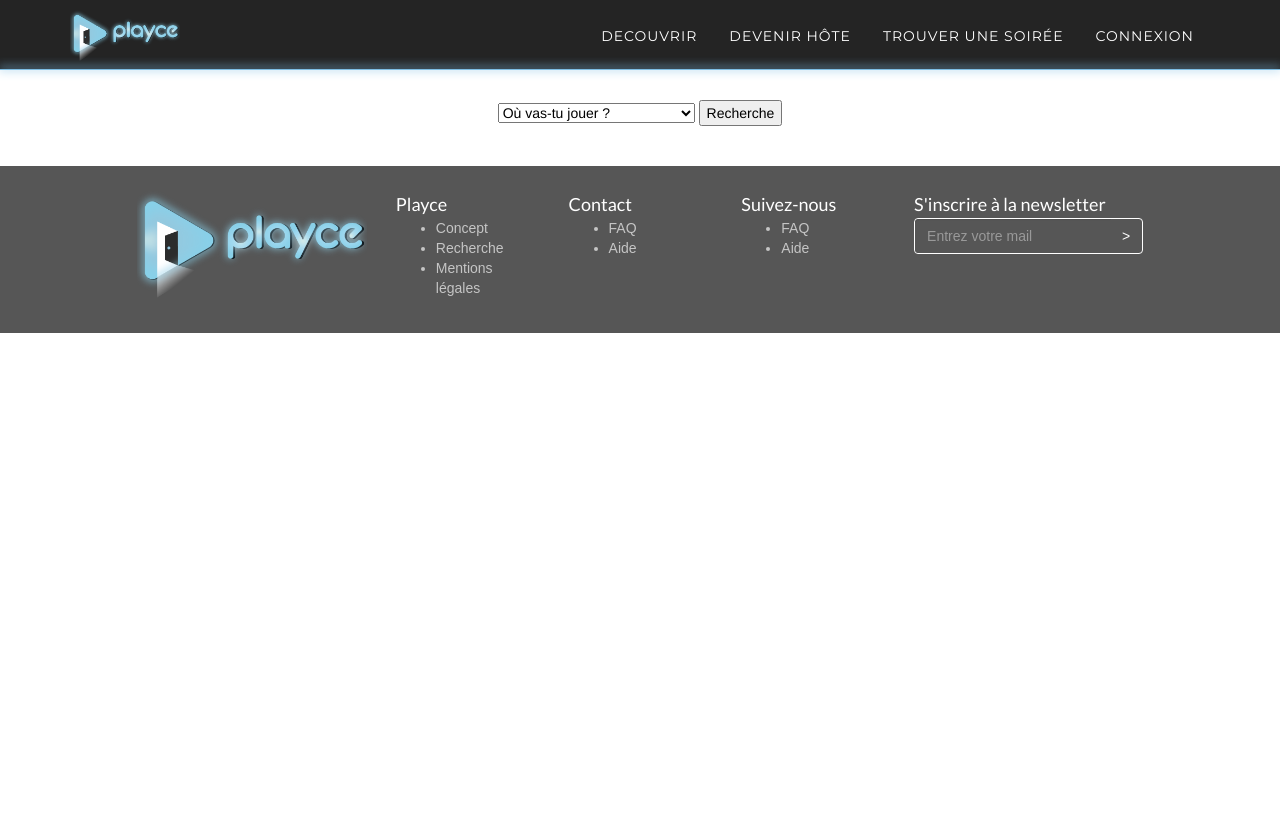
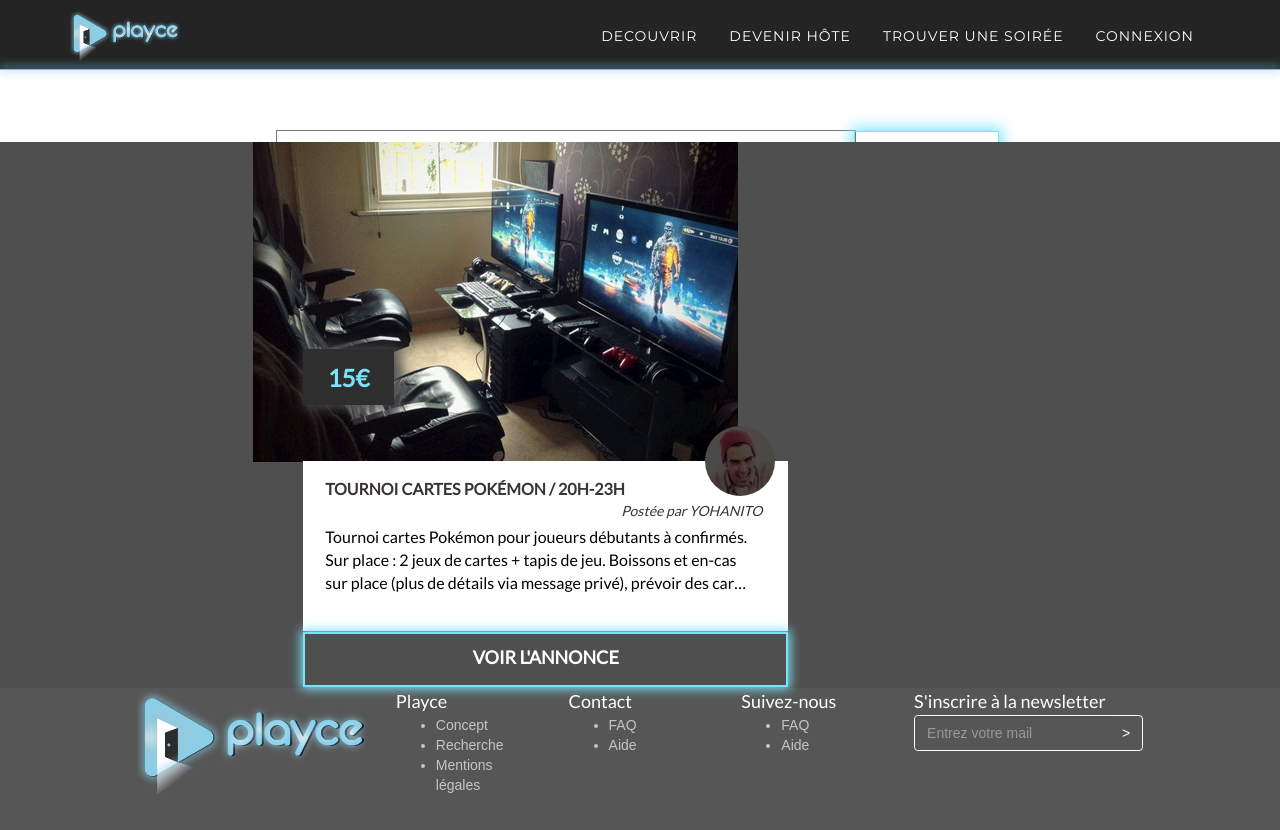
Before and after one commit to pellu/leon, a PHP site: page /leon/search.php in a window 1280 px wide. Before the commit the page ends 333 px from the top, so only its background shows below. Run offline with PHP 8.4, Linux system fonts and the light colour scheme; a stand-in replaces the project's code that opens the database connection; some libraries are stand-ins or nearby versions.

Commit message:
Search Event

```diff
--- a/website/css/style.css
+++ b/website/css/style.css
@@ -976,3 +976,90 @@
     right: 5px;;
 }
 /*END HOMEPAGE*/
+/*SEARCH*/
+
+#rest-search{
+    background-color: #4f4f4f;
+}
+
+.result-price {
+    position: relative;
+    bottom:113px;
+    left:50px;
+    font-family: Lato;
+    font-size: 24px;
+    font-weight: bold;
+    color: #7ae3f9;
+    width: 90.5px;
+    height: 56.8px;
+    background-color: #2e2e2e;
+    box-shadow: 4px 0 13px 2px #545454;
+    padding: 12px 22px;
+}
+
+.result-square {
+    position: relative;
+    bottom:57px;
+    left:50px;
+    display: block;
+    width: 485px;
+    height: 170px;
+    background-color: #ffffff;
+}
+
+.result-title {
+    font-family: Lato;
+    font-size: 16px;
+    font-weight: bold;
+    text-align: center;
+    color: #393535;
+    text-transform: uppercase;
+    padding-top: 17px;
+    padding-left: 22px;
+}
+
+.result-user {
+    font-family: Lato;
+    font-size: 14px;
+    font-weight: normal;
+    font-style: italic;
+    text-align: right;
+    padding-right: 26px;
+    color: #393535;
+}
+
+.regarder-annonce {
+    position: relative;
+    bottom:38px;
+    font-family: Lato;
+    font-size: 18px;
+    font-weight: bold;
+    text-align: center;
+    color: #ffffff;
+    text-transform: uppercase;
+    padding-top:10px;;
+    width: 485px;
+    height: 55px;
+    box-shadow: 0 0 10px 2px #7ae3f9;
+    border: solid 2px #7ae3f9;
+}
+
+.result-user-avatar {
+    position: relative;
+    bottom:95px;
+    left:194px;
+}
+
+.result-description {
+    font-family: Lato;
+    font-size: 16px;
+    font-weight: normal;
+    color: #000000;
+    padding-left: 22px;
+    padding-right: 30px;
+    position: relative;
+    bottom: 65px;
+}
+
+
+/*END SEARCH*/
--- a/website/search.php
+++ b/website/search.php
@@ -1,40 +1,35 @@
 <?php include('header.php');
-  header( 'content-type: text/html; charset=ISO-8859-1' );?>
-  <section class="container content-section text-center">
+header('content-type: text/html; charset=ISO-8859-1'); ?>
+    <section class="container-fluid content-section text-center">
         <div class="row">
             <div class="col-lg-12 col-ls-12 col-xs-12">
                 <br><br><br><br><br>
-    <?php include("function.php");?>
+                <?php include("function.php"); ?>
                 <?php
-if(isset($_POST['search'])){
-  $search=$_POST['search'];
-}else{$search="";
-$_POST['search']="";
+                if (isset($_POST['search'])) {
+                    $search = $_POST['search'];
+                } else {
+                    $search = "";
+                    $_POST['search'] = "";
                 }
-if(isset($_POST['submit']))
-{
-  $search=mysql_real_escape_string(htmlentities(trim($_POST['search'])));
-  if(empty($search))
-    {
-      $error[]="Veuillez saisir une recherche";
+                if (isset($_POST['submit'])) {
+                    $search = mysql_real_escape_string(htmlentities(trim($_POST['search'])));
+                    if (empty($search)) {
+                        $error[] = "Veuillez saisir une recherche";
+                    } else if (!empty($error)) {
+                        $error[] = "Veuillez saisir au moins deux caract&egraveres";
                     }
-    else if(!empty($error))
-    {
-      $error[]="Veuillez saisir au moins deux caract&egraveres";
-    }
-    if(empty($error))
-    {
+                    if (empty($error)) {
                         resultat_recherche($search);
-    }
-    else
-    {
-      foreach($error as $errors){echo $errors."<br/>";
+                    } else {
+                        foreach ($error as $errors) {
+                            echo $errors . "<br/>";
                         }
                     }
                 }
                 ?>
                 <form action="search.php" method="POST">
-                      <select name="search">
+                    <select name="search" id="homesearch">
                         <option value="" disabled selected>O&ugrave; vas-tu jouer ?</option>
                         <option value="antony">Antony (92)</option>
                         <option value="argenteuil">Argenteuil (95)</option>
@@ -96,7 +91,29 @@
                         <option value="villejuif">Villejuif (94)</option>
                         <option value="vitry-sur-seine">Vitry-sur-Seine (94)</option>
                     </select>
-                    <input type="submit" value="Recherche" name="submit">
+                    <input type="submit" value="Recherche" name="submit" id="rechercher">
                 </form>
-</div></div></section>
+            </div>
+        </div>
+        <div id="rest-search" class="col-lg-12">
+            <div class="col-lg-8 col-lg-offset-2">
+                <div class="col-lg-6" id="result" width="50%">
+                    <div class="result-photo"><img src="img/event.jpg" alt="" width="485" height="320"></div>
+                    <div class="result-price">15&euro;</div>
+                    <div class="result-square">
+                        <div class="result-title text-left">TOURNOI CARTES POK&Eacute;MON / 20h-23h</div>
+                        <div class="result-user">Post&eacute;e par YOHANITO</div>
+                        <div class="result-user-avatar"><img src="img/avatar.jpg" alt="" height="70" width="70"
+                                                             class="img-circle"></div>
+                        <div class="result-description text-left"
+                        <p>Tournoi cartes Pok&eacute;mon pour joueurs d&eacute;butants &agrave; confirm&eacute;s.
+                            &#8232;Sur place : 2 jeux de cartes + tapis de jeu. Boissons et en-cas sur place (plus de d&eacute;tails
+                            via message priv&eacute;), pr&eacute;voir des car&#8230;</p>
+                    </div>
+                    <a href="#"><p class="regarder-annonce">Voir l'annonce</p></a>
+                </div>
+            </div>
+        </div>
+        </div>
+    </section>
 <?php include('footer.php'); ?>
```
Also changed, not shown: website/img/avatar.jpg (added), website/img/event.jpg (added). Lines whose indentation alone changed are shown as unchanged.
